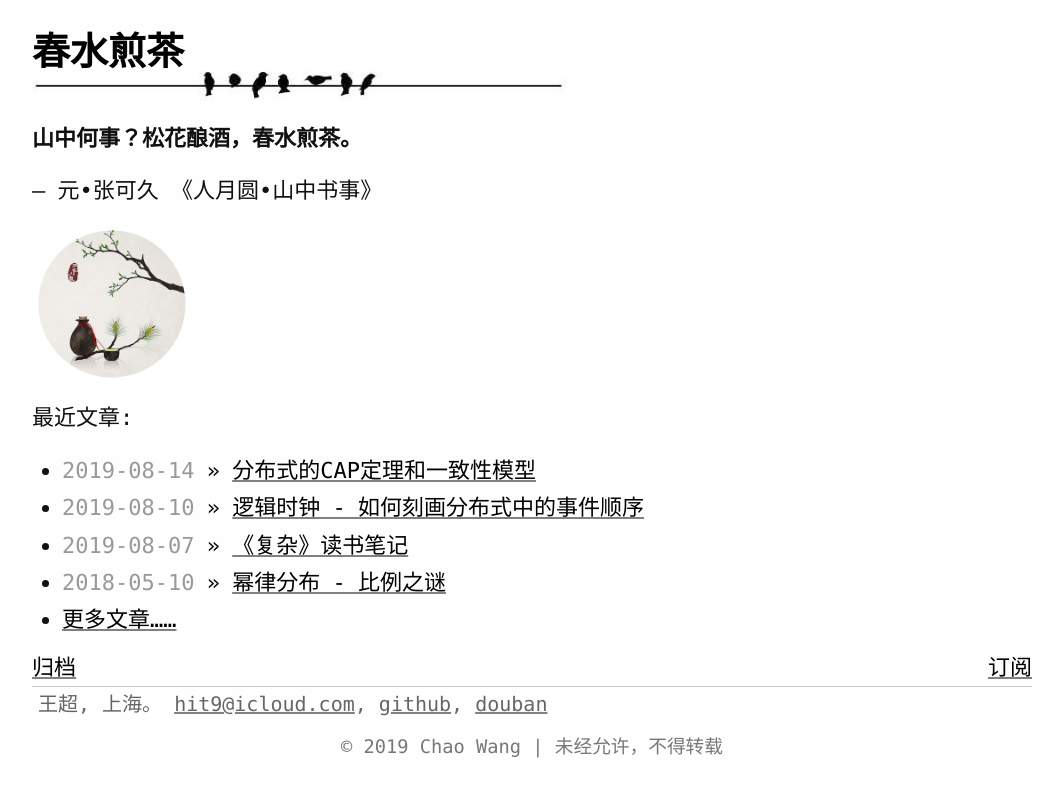
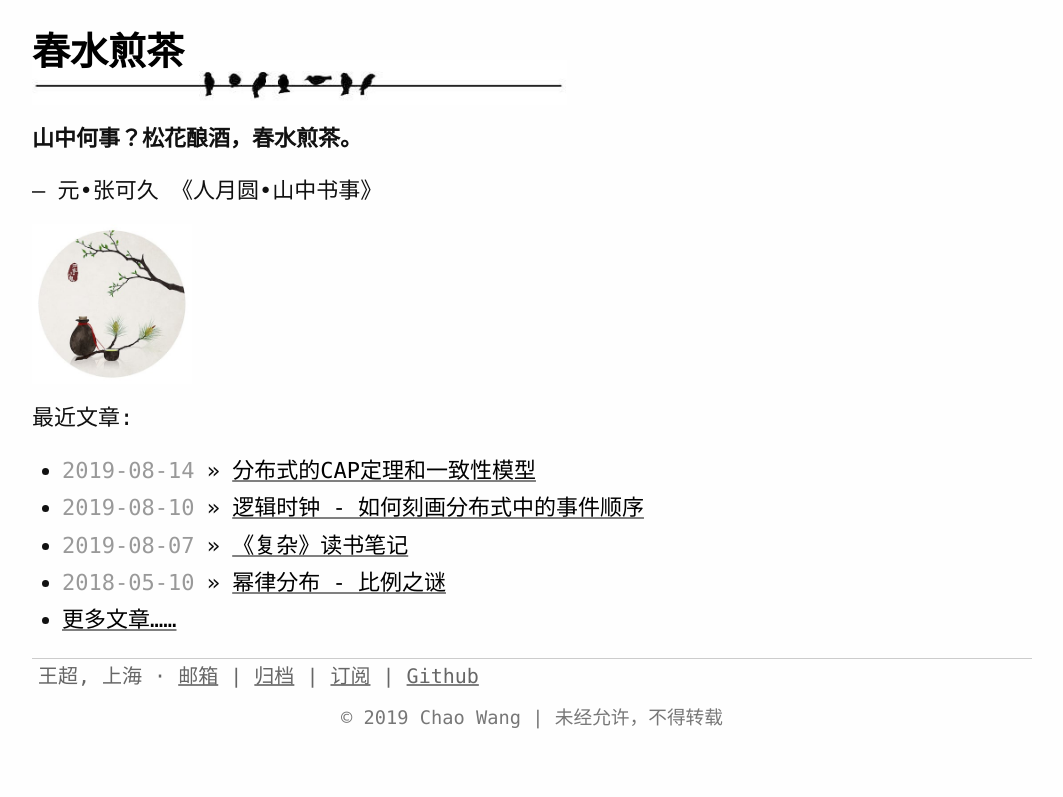
Before and after one commit to gfphoto/writings.sh, a Jekyll site: the page built from index.md, in a window 1280 px wide. Shown: the top 797 px of the page, without its empty margins (108-1171 px from the left). Built offline with Jekyll 4.4.1, drawn with Linux system fonts in a browser that asks for light colours.

Commit message:
Update contact_bar and index

```diff
--- a/_includes/contact_bar.html
+++ b/_includes/contact_bar.html
@@ -4,10 +4,11 @@
     <img alt="avatar" src="{{ site.gravatar_link }}?s=80">
   </div>
   <div class="contact-info-container">
-    {{ site.author_name_cn }}, {{ site.author_location }}。
-    <a href="mailto: {{ site.email }}">{{ site.email }}</a>,
-    <a href="https://github.com/{{ site.github_username }}">github</a>,
-    <a href="https://www.douban.com/people/{{ site.douban_username }}">douban</a>
+    {{ site.author_name_cn }}, {{ site.author_location }} ·
+    <a href="mailto: {{ site.email }}">邮箱</a> |
+    <a href="{{ "/posts"  | relative_url }}">归档</a> |
+    <a href="{{ "/feed.xml"  | relative_url }}">订阅</a> |
+    <a href="https://github.com/{{ site.github_username }}">Github</a>
   </div>
   <div class="clear"></div>
 </div>
--- a/index.md
+++ b/index.md
@@ -10,15 +10,9 @@ permalink: /
 
 ![]({{ '/assets/images/home-banner.jpg' | relative_url }}){:width="160px"}
 
-
 最近文章:
 
 {% for post in site.posts limit:30 %}
 * <span class="posts-list-post-date">{{ post.date | date: "%Y-%m-%d" }}</span> »
   [{{ post.title | escape }}]({{ post.url }}){:class="posts-list-post-title"}{% endfor %}
 * [更多文章...…]({{ "/posts" | relative_url }}){:class="posts-list-post-title"}
-
-<div class="bottom-nav" markdown="1">
-[归档]({{ "/posts" | relative_url }})
-[订阅]({{ "/feed.xml"  | relative_url }}){:target="_blank" style="float:right"}
-</div>
```
